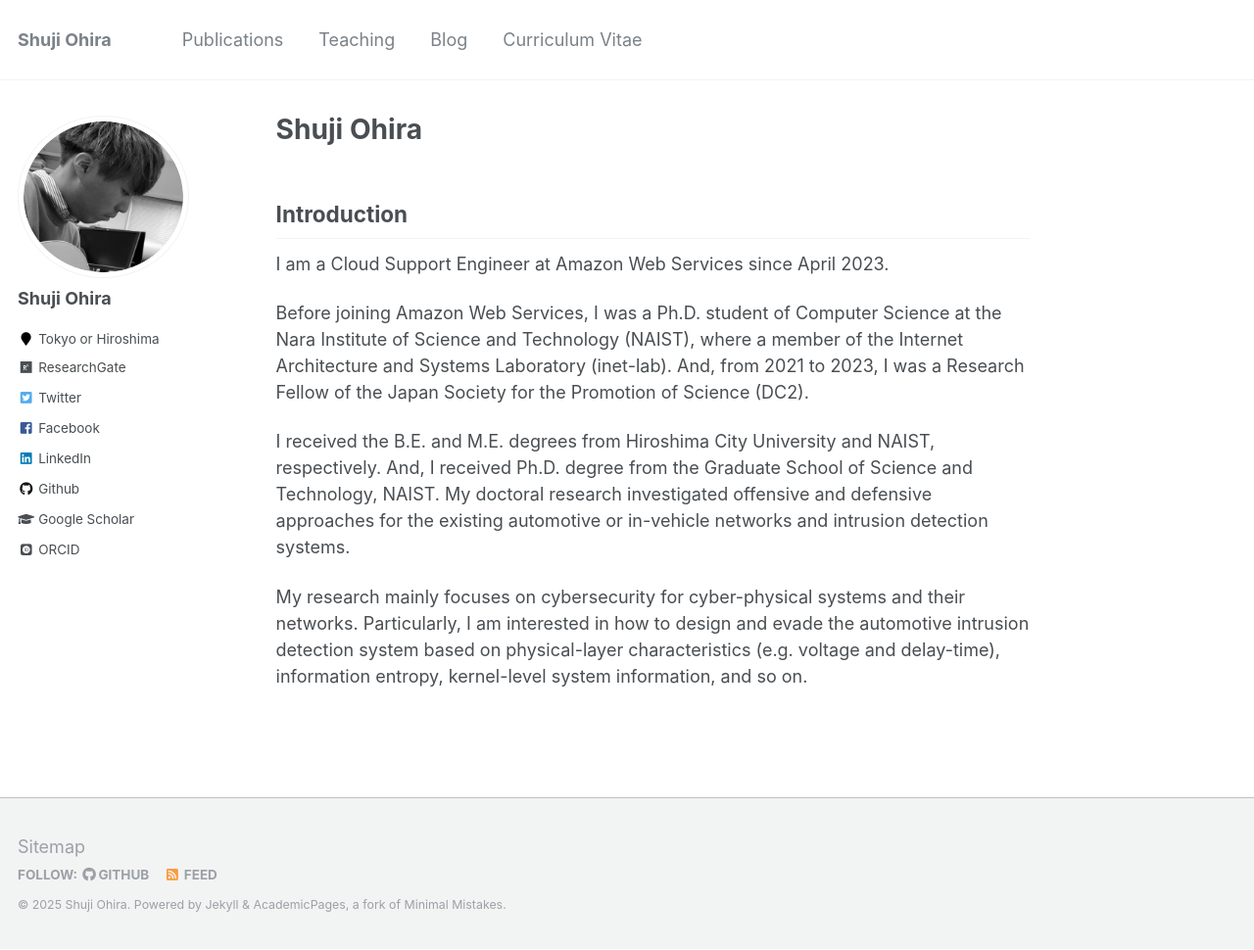
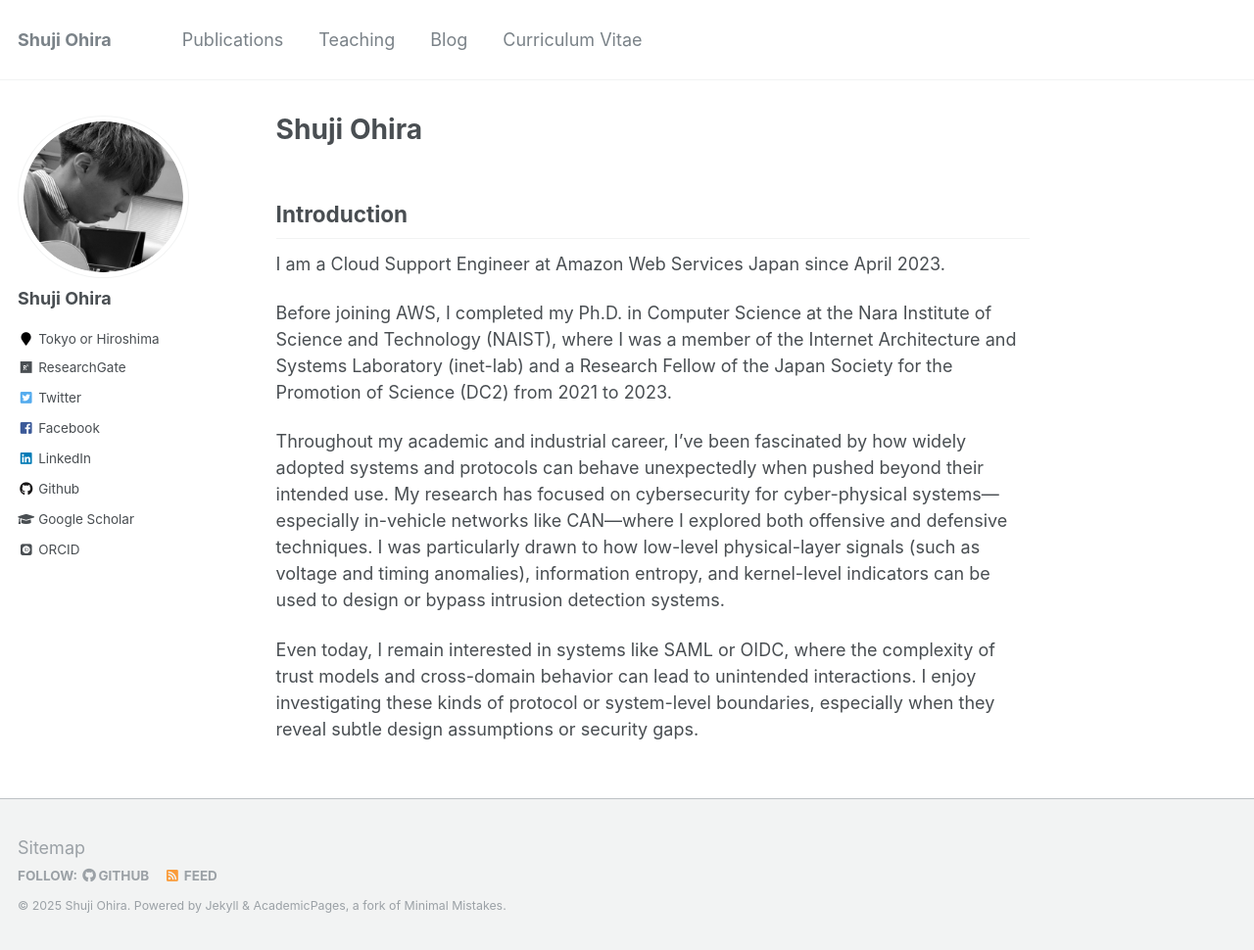
Before and after one commit to shuji-oh/shuji-oh.github.io, a Jekyll site: the page built from _pages/about.md, in a window 1280 px wide and 970 px high. Shown: the whole window at 98% size. Built offline with Jekyll 4.4.1, drawn with Linux system fonts in a browser that asks for light colours; some web fonts are replaced.

Commit message:
Update about.md

```diff
--- a/_pages/about.md
+++ b/_pages/about.md
@@ -10,10 +10,10 @@ redirect_from:
 
 Introduction
 ------
-I am a Cloud Support Engineer at Amazon Web Services since April 2023.
+I am a Cloud Support Engineer at Amazon Web Services Japan since April 2023.
 
-Before joining Amazon Web Services, I was a Ph.D. student of Computer Science at the Nara Institute of Science and Technology (NAIST), where a member of the Internet Architecture and Systems Laboratory (inet-lab). And, from 2021 to 2023, I was a Research Fellow of the Japan Society for the Promotion of Science (DC2).
+Before joining AWS, I completed my Ph.D. in Computer Science at the Nara Institute of Science and Technology (NAIST), where I was a member of the Internet Architecture and Systems Laboratory (inet-lab) and a Research Fellow of the Japan Society for the Promotion of Science (DC2) from 2021 to 2023.
 
-I received the B.E. and M.E. degrees from Hiroshima City University and NAIST, respectively. And, I received Ph.D. degree from the Graduate School of Science and Technology, NAIST. My doctoral research investigated offensive and defensive approaches for the existing automotive or in-vehicle networks and intrusion detection systems.
+Throughout my academic and industrial career, I’ve been fascinated by how widely adopted systems and protocols can behave unexpectedly when pushed beyond their intended use. My research has focused on cybersecurity for cyber-physical systems—especially in-vehicle networks like CAN—where I explored both offensive and defensive techniques. I was particularly drawn to how low-level physical-layer signals (such as voltage and timing anomalies), information entropy, and kernel-level indicators can be used to design or bypass intrusion detection systems.
 
-My research mainly focuses on cybersecurity for cyber-physical systems and their networks. Particularly, I am interested in how to design and evade the automotive intrusion detection system based on physical-layer characteristics (e.g. voltage and delay-time), information entropy, kernel-level system information, and so on.
+Even today, I remain interested in systems like SAML or OIDC, where the complexity of trust models and cross-domain behavior can lead to unintended interactions. I enjoy investigating these kinds of protocol or system-level boundaries, especially when they reveal subtle design assumptions or security gaps.
```
